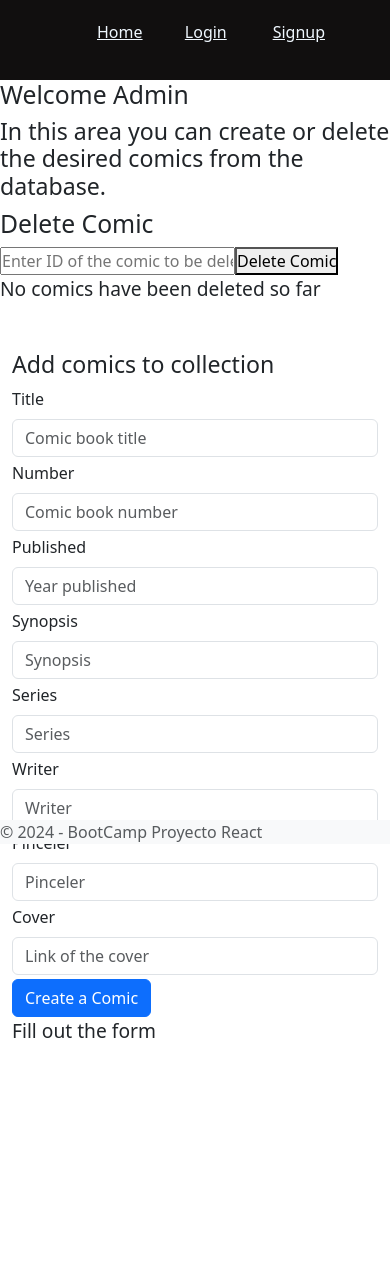
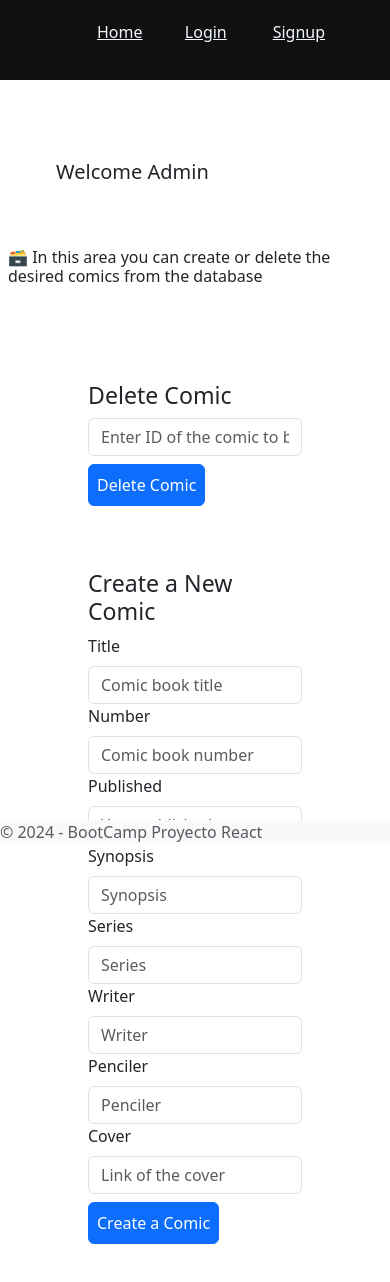
Before and after one commit to mmartinde/marvel_project_react, a React (Vite) app in the folder frontend/: page /admin-comics in a window 390 px wide. Shown: the top 1282 px of the page. Before the commit the page ends 1062 px from the top, so only its background shows below. Built offline with nearby package versions, Linux system fonts and the light colour scheme.

Commit message:
included sweet alert and solved some issues with create comic form

```diff
--- a/frontend/src/components/ActionsAdminComic/ActionAdminComics.jsx
+++ b/frontend/src/components/ActionsAdminComic/ActionAdminComics.jsx
@@ -1,6 +1,6 @@
-
+import Form from 'react-bootstrap/Form';
 import CreateComics from "../createComic/CreateComics";
-import DeleteComis from "../deleteComic/DeleteComics"
+import DeleteComis from "../deleteComic/DeleteComics";
 
 
 
@@ -10,14 +10,14 @@ export default function ActionsAdminFilms(){
 
     return (
       <>
-        <div className="formsComics">
-          <div className="formComics_Delete">
+        <Form>
+          <Form.Group className="p-2">
             <DeleteComis></DeleteComis>
-          </div>
-          <div className="formComics_Create">
+          </Form.Group>
+          <Form.Group className="p-2">
             <CreateComics></CreateComics>
-          </div>
-        </div>
+          </Form.Group>
+        </Form>
       </>
     );
 }
--- a/frontend/src/components/carouselComics/CarouselComics.jsx
+++ b/frontend/src/components/carouselComics/CarouselComics.jsx
@@ -9,7 +9,7 @@ export default function CarouselComics() {
   const [cookies] = useCookies();
   const userToken = cookies.user;
   const ruteToken = `http://localhost:3000/api/comics?token=${userToken.token}`;
-  console.log(ruteToken);
+
 
   const [comics, setComics] = useState([]);
 
@@ -17,7 +17,6 @@ export default function CarouselComics() {
     axios
       .get(ruteToken)
       .then((response) => {
-        console.log(response);
         setComics([...comics, ...response.data]);
       })
       .catch((err) => {
--- a/frontend/src/components/createComic/CreateComics.jsx
+++ b/frontend/src/components/createComic/CreateComics.jsx
@@ -1,139 +1,136 @@
-import { useForm } from "react-hook-form";
 import { useContext } from "react";
 import { SessionContext } from "../../contexts/SessionContext";
 import axios from "axios";
 import { useState } from "react";
+import { Form, Button } from 'react-bootstrap';
+import Swal from "sweetalert2";
 
 export default function CreateComics() {
-  const { register, handleSubmit } = useForm();
   const { user } = useContext(SessionContext);
-  const [comicCreated, setComicCreated] = useState(["Fill out the form"]);
+  const [comicCreated, setComicCreated] = useState({
+    title: "",
+    number: "",
+    published: "",
+    synopsis: "",
+    series: "",
+    writer: "",
+    penciler: "",
+    cover: ""
+  });
 
-  function createComic(datos) {
-    let routePostComicById = `http://localhost:3000/api/comics?token=${user.token}`;
-    axios.post(routePostComicById, datos)
-    .then((response) => {
-        setComicCreated('The comic book was created')
+  const handleSubmit = (event)=> {
+    event.preventDefault();
+    const PostComic = `http://localhost:3000/api/comics?token=${user.token}`;
+      axios.post(PostComic,comicCreated)
+      .then((response)=>{
+        console.log (response.data);
+        Swal.fire({
+          title:"Process completed!",
+          text: "The comic has been created.",
+          icon: "success"});
+        setComicCreated({
+            title: "",
+            number: "",
+            published: "",
+            synopsis: "",
+            series: "",
+            writer: "",
+            penciler: "",
+            cover: ""
           });
+      })
+      .catch((error)=>{
+        console.log(error)
+        Swal.fire({
+          title:"Process error!",
+          text: "Error in the creation of the comic.",
+          icon: "error"});
+      })
     }
 
-  return (
+return(
     <>
-      <div className="container mt-5">
-        <div className="row justify-content-center">
-          <div className="col-md-12">
-            <div className="createComics">
-              <form onSubmit={handleSubmit(createComic)}>
-                <h3 className="titleForm">Add comics to collection</h3>
-                <div className="mb-1">
-                  <label htmlFor="InputTitle" className="form-label">
-                    Title
-                  </label>
-                  <input
+      <Form className="container  p-3">
+      <Form.Label className="h3">Create a New Comic</Form.Label>
+        <Form.Group>
+          <Form.Label>Title</Form.Label>
+          <Form.Control
             type="text"
             placeholder="Comic book title"
-                    {...register("title", { required: true })}
-                    className="form-control"
-                    id="InputTitle"
+            onChange={(e)=>setComicCreated({...comicCreated, title:e.target.value})}
           />
-                </div>
-                <div className="mb-1">
-                  <label htmlFor="InputNumber" className="form-label">
-                    Number
-                  </label>
-                  <input
+        </Form.Group>
+
+        <Form.Group>
+          <Form.Label>Number</Form.Label>
+          <Form.Control
             type="text"
             placeholder="Comic book number"
-                    {...register("number", { required: true })}
-                    className="form-control"
-                    id="InputNumber"
+            onChange={(e)=>setComicCreated({...comicCreated, number:e.target.value})}
           />
-                </div>
-                <div className="mb-1">
-                  <label htmlFor="InputPublished" className="form-label">
-                    Published
-                  </label>
-                  <input
+        </Form.Group>
+
+        <Form.Group>
+          <Form.Label>Published</Form.Label>
+          <Form.Control
             type="text"
             placeholder="Year published"
-                    {...register("published", { required: true })}
-                    className="form-control"
-                    id="InputPublished"
+            onChange={(e)=>setComicCreated({...comicCreated, published:e.target.value})}
           />
-                </div>
-                <div className="mb-1">
-                  <label htmlFor="InputSynopsis" className="form-label">
-                    Synopsis
-                  </label>
-                  <input
+        </Form.Group>
+
+        <Form.Group>
+          <Form.Label>Synopsis</Form.Label>
+          <Form.Control
             type="text"
             placeholder="Synopsis"
-                    {...register("synopsis", { required: false })}
-                    className="form-control"
-                    id="InputPublished"
+            onChange={(e)=>setComicCreated({...comicCreated, synopsis:e.target.value})}
           />
-                </div>
-                <div className="mb-1">
-                  <label htmlFor="InputSeries" className="form-label">
-                    Series
-                  </label>
-                  <input
+        </Form.Group>
+
+        <Form.Group>
+          <Form.Label>Series</Form.Label>
+          <Form.Control
             type="text"
             placeholder="Series"
-                    {...register("series", { required: false })}
-                    className="form-control"
-                    id="InputSeries"
+            onChange={(e)=>setComicCreated({...comicCreated, series:e.target.value})}
           />
-                </div>
-                <div className="mb-1">
-                  <label htmlFor="InputWriter" className="form-label">
-                    Writer
-                  </label>
-                  <input
+        </Form.Group>
+
+        <Form.Group>
+          <Form.Label>Writer</Form.Label>
+          <Form.Control
             type="text"
             placeholder="Writer"
-                    {...register("writer", { required: true })}
-                    className="form-control"
-                    id="InputWriter"
+            onChange={(e)=>setComicCreated({...comicCreated, writer:e.target.value})}
           />
-                </div>
-                <div className="mb-1">
-                  <label htmlFor="InputPinceler" className="form-label">
-                    Pinceler
-                  </label>
-                  <input
+          <Form.Control.Feedback type="invalid">
+            Writer is required.
+          </Form.Control.Feedback>
+        </Form.Group>
+
+        <Form.Group>
+          <Form.Label>Penciler</Form.Label>
+          <Form.Control
             type="text"
-                    placeholder="Pinceler"
-                    {...register("pinceler", { required: false })}
-                    className="form-control"
-                    id="InputPinceler"
+            placeholder="Penciler"
+            onChange={(e)=>setComicCreated({...comicCreated, penciler:e.target.value})}
           />
-                </div>
-                <div className="mb-1">
-                  <label htmlFor="InputCover" className="form-label">
-                    Cover
-                  </label>
-                  <input
-                    type="string"
+        </Form.Group>
+
+        <Form.Group>
+          <Form.Label>Cover</Form.Label>
+          <Form.Control
+            type="text"
             placeholder="Link of the cover"
-                    {...register("cover", { required: false })}
-                    className="form-control"
-                    id="InputCover"
+            onChange={(e)=>setComicCreated({...comicCreated, cover:e.target.value})}
           />
-                </div>
+        </Form.Group>
 
-                <div>
-                <button type="submit" className="btn btn-primary">
+        <Button  className="p-2 mt-2" variant="primary" type="button" onClick={handleSubmit}>
           Create a Comic
-                </button>
-                <p>{comicCreated}</p>
-                </div>
-
-              </form>
-            </div>
-          </div>
-        </div>
-      </div>
+        </Button>
+  </Form>
     </>
-  );
+  )
 }
--- a/frontend/src/components/deleteComic/DeleteComics.jsx
+++ b/frontend/src/components/deleteComic/DeleteComics.jsx
@@ -2,27 +2,32 @@ import axios from "axios";
 import { useEffect, useState } from "react";
 import { useContext } from "react";
 import { SessionContext } from "../../contexts/SessionContext";
+import Button from 'react-bootstrap/Button';
+import Form from 'react-bootstrap/Form';
+import Swal from "sweetalert2";
+
 export default function DeleteComis() {
   const { user } = useContext(SessionContext);
   const [id, setId] = useState("");
-  const [comicDeleted, setComicDeleted] = useState([
-    "No comics have been deleted so far",
-  ]);
+  const [comicDeleted, setComicDeleted] = useState([""]);
 
   function deleteComic(id) {
-    let routeDeleteComicById = `http://localhost:3000/api/comics/${id}?token=${user.token}`;
+    const DeleteComicById = `http://localhost:3000/api/comics/${id}?token=${user.token}`;
     axios
-      .delete(routeDeleteComicById)
+      .delete(DeleteComicById)
       .then((response) => {
-        setComicDeleted((prevComics) => [...prevComics, "Process completed!"]);
-        window.alert("The comic was deleted");
+        setComicDeleted((prevComics) => [...prevComics]);
+        Swal.fire({title:"Process completed!",
+        text: "The comic has been deleted.",
+        icon: "sucess"});
+        setId("");
       })
       .catch((error) => {
         console.error("Error deleting comic:", error);
-        setComicDeleted((prevComics) => [
-          ...prevComics,
-          "Failed to delete comic",
-        ]);
+        setComicDeleted((prevComics) => [...prevComics]);
+        Swal.fire({title:"Error",
+        text: "Failed to delete comic",
+        icon: "error"});
       });
   }
 
@@ -33,16 +38,16 @@ export default function DeleteComis() {
   }, [comicDeleted]);
 
   return (
-    <div>
-      <h2>Delete Comic</h2>
-      <input
+    <Form className="container p-3">
+      <Form.Label className="h3">Delete Comic</Form.Label>
+      <Form.Control
         type="text"
         placeholder="Enter ID of the comic to be deleted"
         value={id}
         onChange={(e) => setId(e.target.value)}
       />
-      <button onClick={() => deleteComic(id)}>Delete Comic</button>
+      <Button className="p-2 mt-2" onClick={() => deleteComic(id)}>Delete Comic</Button>
       <p>{comicDeleted[comicDeleted.length - 1]}</p>
-    </div>
+    </Form>
   );
 }
--- a/frontend/src/contexts/SessionContext.jsx
+++ b/frontend/src/contexts/SessionContext.jsx
@@ -1,10 +1,10 @@
-import { createContext, useEffect, useState } from "react";
-import {useCookies} from "react-cookie"
+import {createContext, useEffect, useState} from "react";
+import {useCookies} from "react-cookie";
 
 
 export const SessionContext = createContext();
 
-export function SessinProvider({children}) {
+export function SessionProvider({children}) {
 
     const [user, setUser] = useState(null)
     const [cookies, setCookie, removeCookie] = useCookies(['user'])
--- a/frontend/src/main.jsx
+++ b/frontend/src/main.jsx
@@ -5,14 +5,14 @@ import "./index.scss";
 import "bootstrap/dist/css/bootstrap.css";
 
 import { BrowserRouter } from "react-router-dom";
-import { SessinProvider } from "./contexts/SessionContext.jsx";
+import { SessionProvider } from "./contexts/SessionContext.jsx";
 
 ReactDOM.createRoot(document.getElementById("root")).render(
   <React.StrictMode>
-    <SessinProvider>
+    <SessionProvider>
       <BrowserRouter>
         <App />
       </BrowserRouter>
-    </SessinProvider>
+    </SessionProvider>
   </React.StrictMode>
 );
--- a/frontend/src/pages/adminComics/adminComics.jsx
+++ b/frontend/src/pages/adminComics/adminComics.jsx
@@ -1,26 +1,23 @@
 /* import TableAdminFilms from "../../components/tableAdminFilms/TableAdminFilms"; */
 import ActionsAdminComics from "../../components/ActionsAdminComic/ActionAdminComics";
-
+import {Form} from 'react-bootstrap';
 
 export default function AdminComics(){
 
     return (
       <>
-        <div className="divAdmin">
-          <h2>Welcome Admin</h2>
-          <h3>
-          In this area you can create or delete the desired comics from the database.
-          </h3>
-          <div className="admin">
-            {/* <div className="listaBuscador">
-              <TableAdminFilms></TableAdminFilms>
-            </div> */}
-            <div className="crearBorrar">
+        <Form className="mt-4 p-8">
+          <Form.Label className="h5 m-5 p-2">Welcome Admin</Form.Label>
+          <Form.Label className="h6 m-0 p-2">
+          🗃️ In this area you can create or delete the desired comics from the database
+          </Form.Label>
+
+            <Form.Group className="m-3 p-5">
               <ActionsAdminComics></ActionsAdminComics>
-            </div>
-          </div>
+            </Form.Group>
 
-        </div>
+
+        </Form>
       </>
     );
 }
```
Lines whose indentation alone changed are shown as unchanged.
